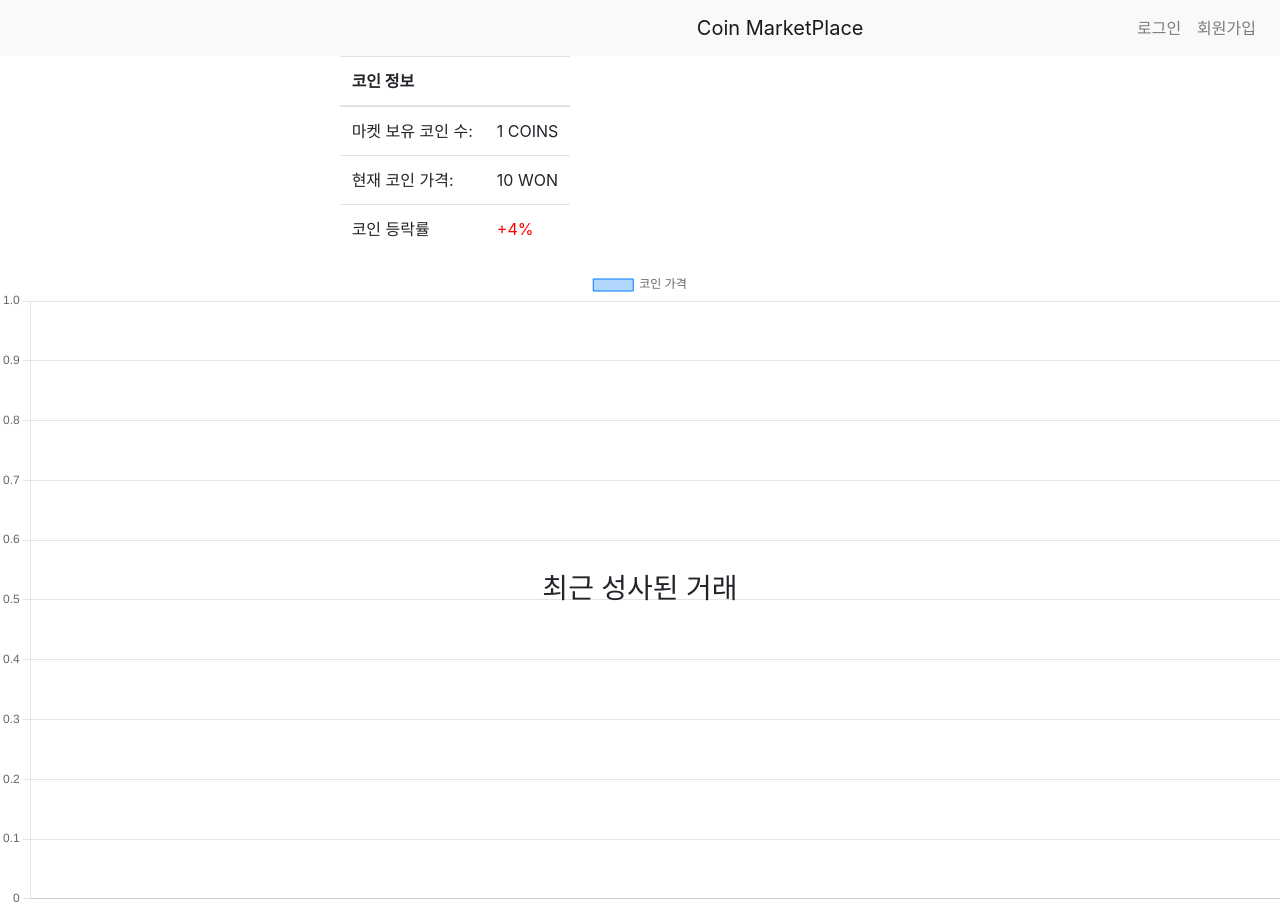
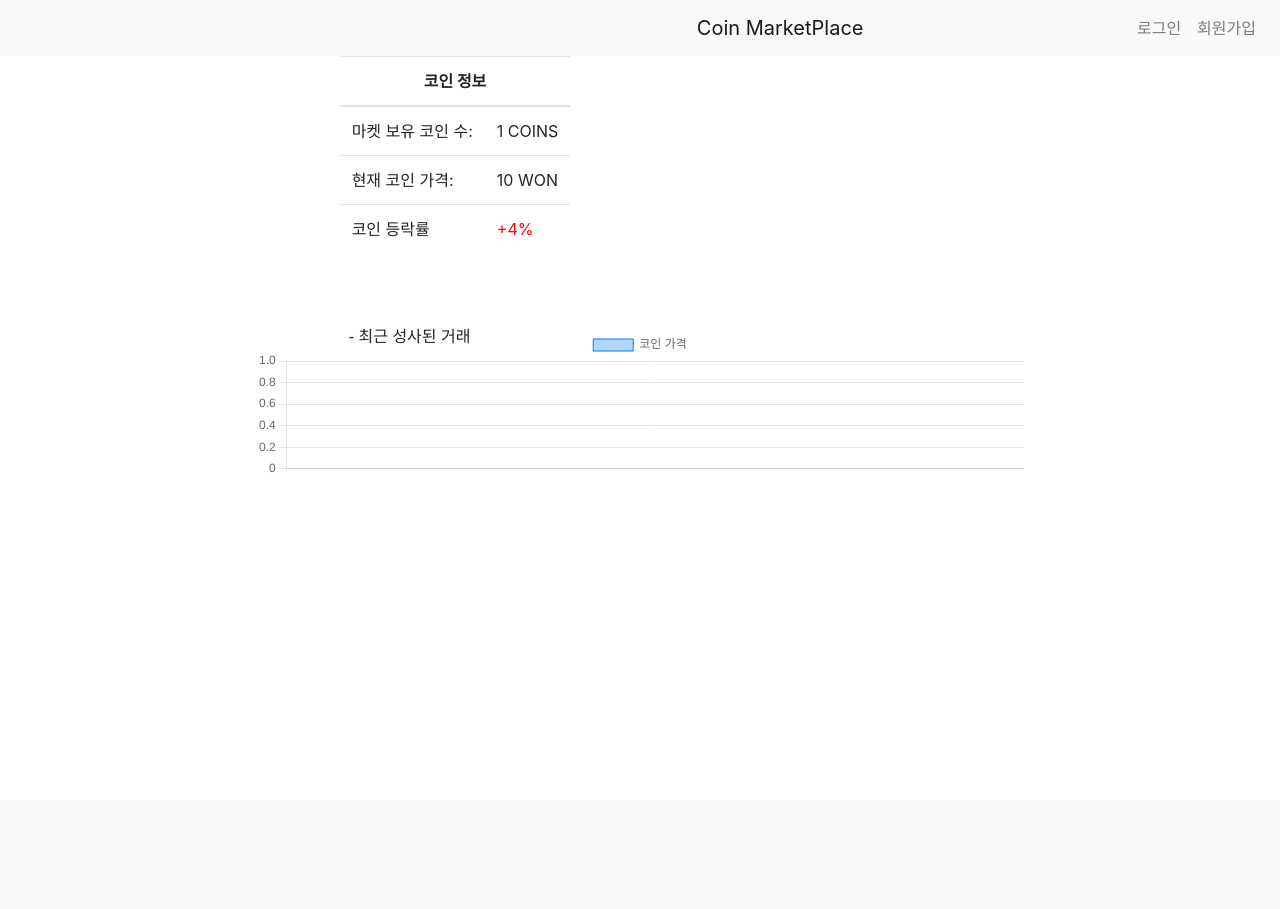
Before and after one commit to dohooon/coin-marketplace, a Flask app: template templates/home.html in a window 1280 px wide. After the commit the page ends 472 px from the top, so only its background shows below. Run offline with Flask 3, Linux system fonts and the light colour scheme; the template is opened without the code that fills it: most values are stand-ins (such as "Sample title", 1, 10 or a date in 2020); some libraries are stand-ins or nearby versions.

Commit message:
그래프 크기 수정
그래프 크기 수정

```diff
--- a/templates/home.html
+++ b/templates/home.html
@@ -16,11 +16,11 @@
 
 <div class="main">
     <div class="container d-flex justify-content-center">
-        <div class="coin-info">
+        <div class="coin-info" style="margin-bottom: 60px;">
             <table class="table">
                 <thead>
                 <tr>
-                    <th scope="col" colspan="2">코인 정보</th>
+                    <th scope="col" colspan="2" style="text-align:center">코인 정보</th>
                 </tr>
                 </thead>
                 <tbody>
@@ -114,17 +114,20 @@
 <!-- 차트 -->
 <div class="chart-wrapper">
     <canvas id="coinChart"></canvas>
-    <h3 class="chart-title">최근 성사된 거래</h3>
+    <h3 class="chart-title" style="font-family: Arial, sans-serif; font-size: 16px;"> - 최근 성사된 거래</h3>
+
 </div>
 <style>
     .chart-wrapper {
         position: relative;
+        width: 60%; /* 너비를 원하는 크기로 조정하세요 */
+        margin: 0 auto; /* 가운데 정렬을 위해 추가한 스타일 */
     }
 
     .chart-title {
         position: absolute;
-        top: 50%;
-        left: 50%;
+        top: 5%;
+        left: 20%;
         transform: translate(-50%, -50%);
     }
 
@@ -178,11 +181,7 @@
             }]
         },
         options: {
-            scales: {
-                y: {
-                    beginAtZero: true
-                }
-            }
+             maintainAspectRatio: false,
         }
     }
 
@@ -190,9 +189,6 @@
 
 
 
-
-
-
 </script>
 </body>
 </html>
```
